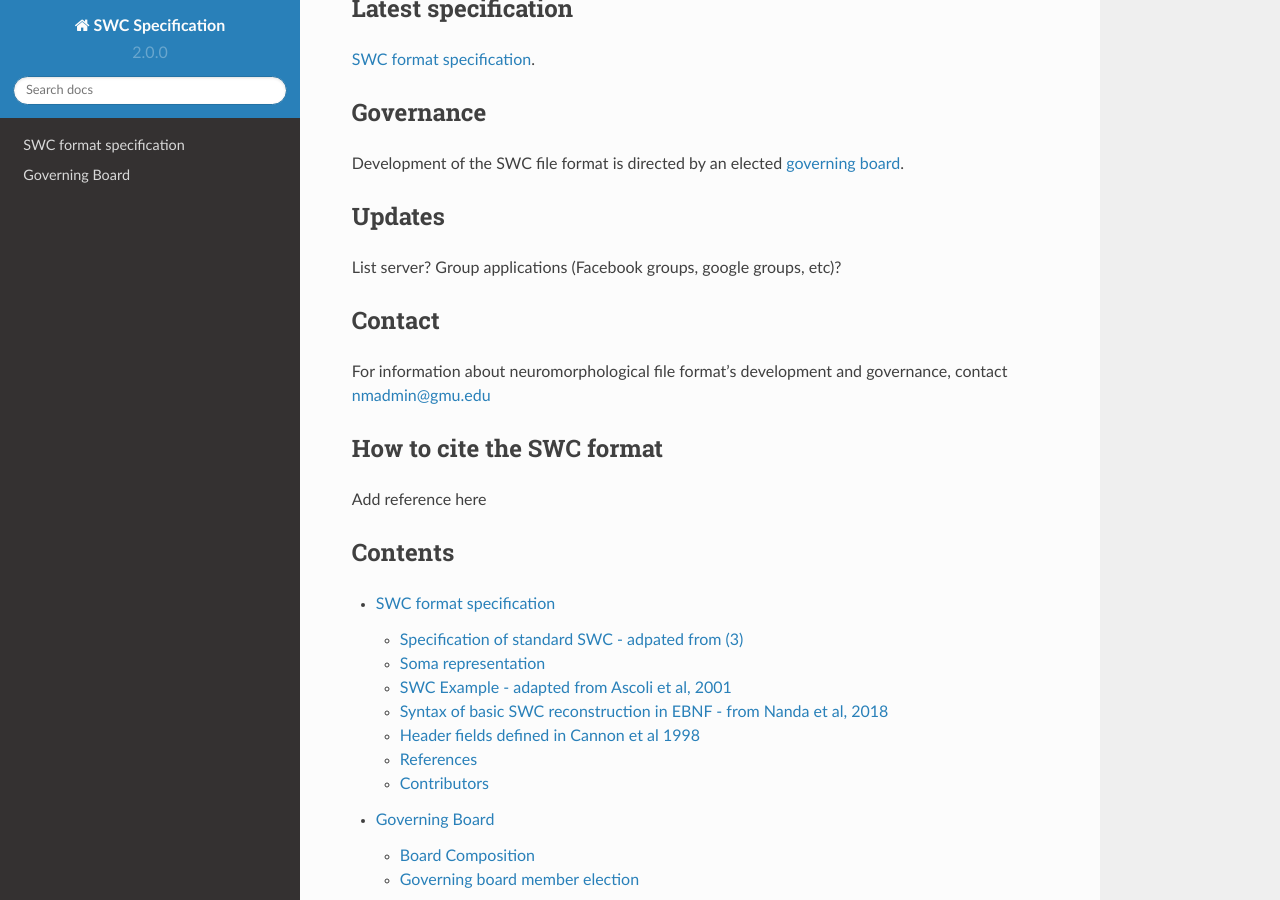
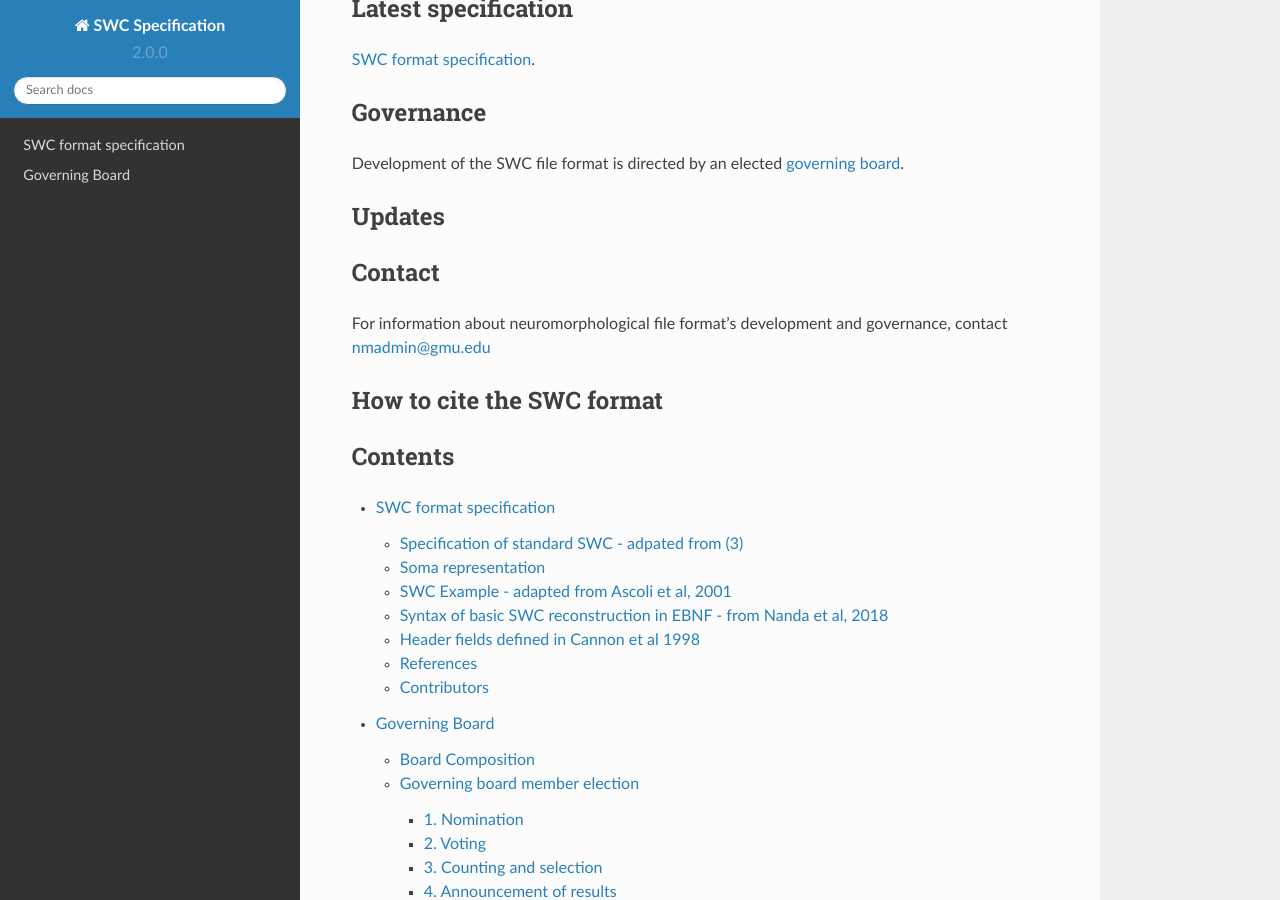
Before and after one commit to bengtl/swcspec, a Sphinx documentation site: the page built from docs/source/index.rst, in a window 1280 px wide and 900 px high, scrolled down 372 px. Built offline with Sphinx 7.4.7 and the Read the Docs theme 2.0.0, drawn with Linux system fonts in a browser that asks for light colours; pages that are not in the unit, such as notebooks, are missing from menus.

Commit message:
Cleared sections

```diff
--- a/docs/source/index.rst
+++ b/docs/source/index.rst
@@ -15,8 +15,6 @@
 
 Updates
 ^^^^^^^
-List server?
-Group applications (Facebook groups, google groups, etc)?
 
 Contact
 ^^^^^^^
@@ -24,7 +22,6 @@
 
 How to cite the SWC format
 ^^^^^^^^^^^^^^^^^^^^^^^^^^
-Add reference here
 
 Contents
 ^^^^^^^^
```
